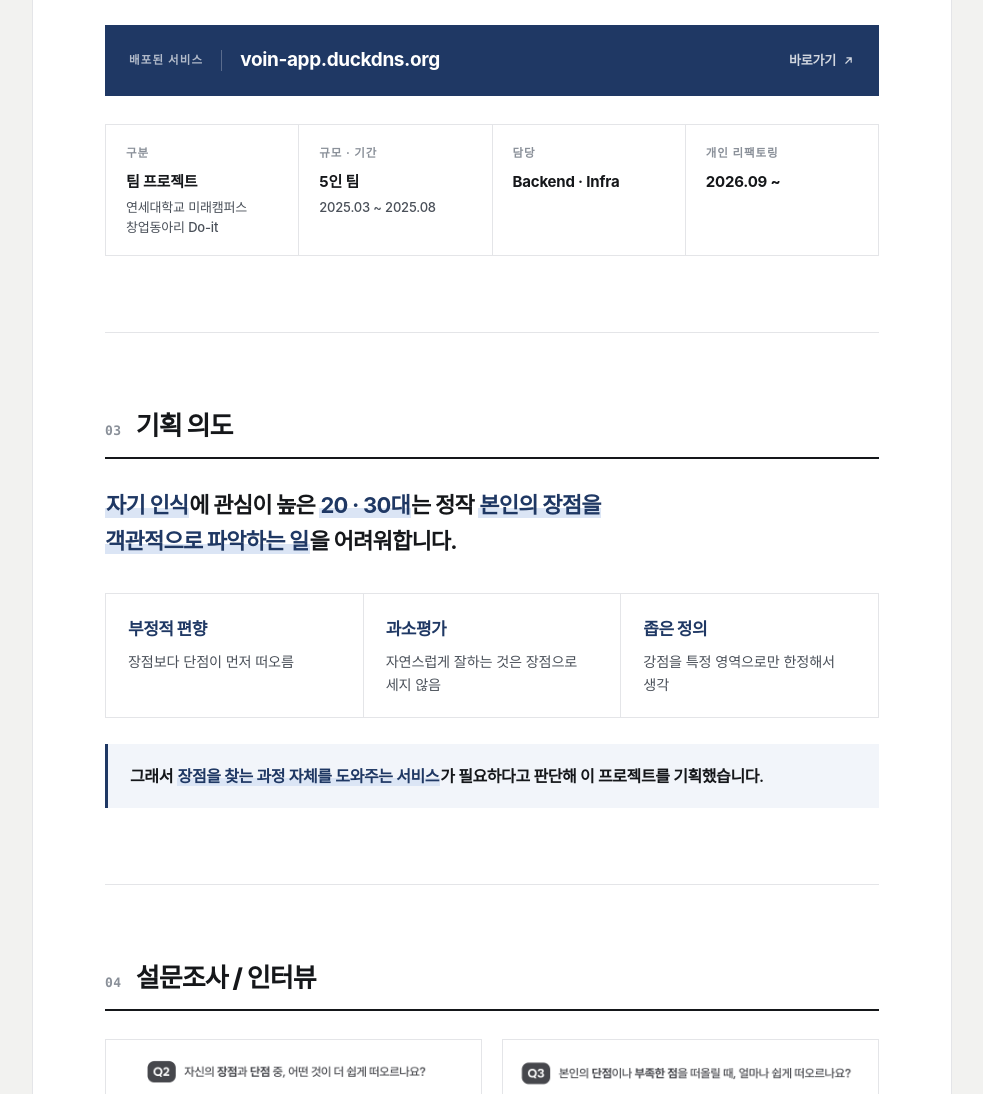
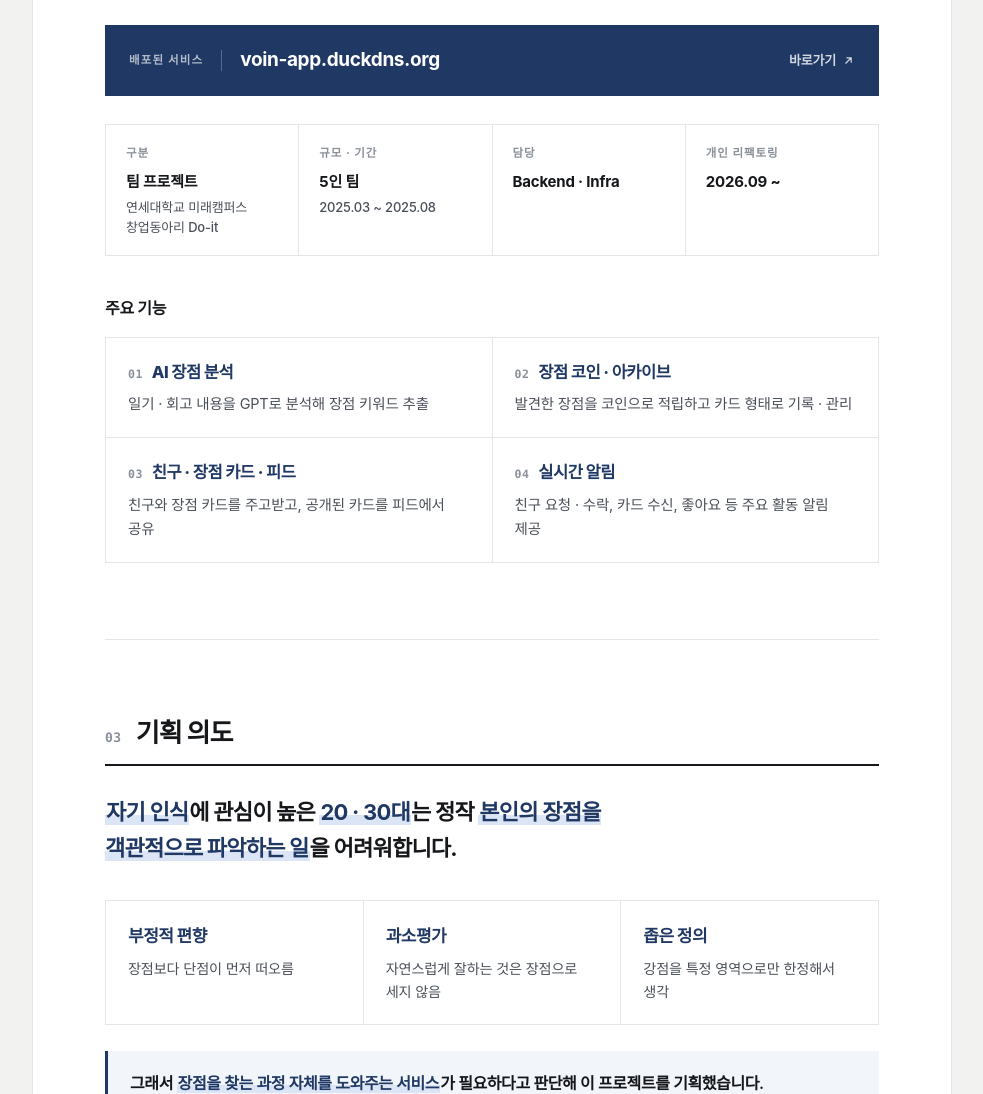
Before and after one commit to afterfrost999/afterfrost999.github.io, a plain HTML site: page index.html in a window 1280 px wide. Shown: the part 934-2028 px from the top of the page, without its empty margins (148-1131 px from the left). Drawn offline with Linux system fonts and the light colour scheme; a web font is replaced by a local one.

Commit message:
Voin Overview에 주요 기능 4가지 추가
AI 장점 분석 / 장점 코인·아카이브 / 친구·장점 카드·피드 / 실시간 알림

Co-Authored-By: Claude Opus 5 <noreply@anthropic.com>

```diff
--- a/css/style.css
+++ b/css/style.css
@@ -387,6 +387,40 @@ code {
   color: var(--ink-sub);
   line-height: 1.65;
 }
+
+/* ---------- 02. 주요 기능 ---------- */
+.features {
+  display: grid;
+  grid-template-columns: repeat(2, 1fr);
+  gap: 1px;
+  background: var(--line);
+  border: 1px solid var(--line);
+  counter-reset: feat;
+}
+.features li {
+  background: var(--paper);
+  padding: 20px 22px;
+  counter-increment: feat;
+}
+.features b {
+  display: flex;
+  align-items: baseline;
+  gap: 9px;
+  font-size: 16.5px;
+  font-weight: 800;
+  letter-spacing: -.03em;
+  color: var(--navy);
+  margin-bottom: 5px;
+}
+.features b::before {
+  content: "0" counter(feat);
+  font-family: var(--mono);
+  font-size: 11.5px;
+  font-weight: 600;
+  letter-spacing: .04em;
+  color: var(--ink-mute);
+}
+.features p { font-size: 14.5px; color: var(--ink-sub); line-height: 1.7; }
 
 /* ---------- 04. 기획 의도 ---------- */
 .intent {
@@ -817,6 +851,7 @@ html.anim .sheet.is-in [data-step] { opacity: 1; transform: none; }
   .shots { grid-template-columns: 1fr; }
   .evi { grid-template-columns: 1fr; }
   .reasons { grid-template-columns: 1fr; }
+  .features { grid-template-columns: 1fr; }
   .shift { grid-template-columns: 1fr; }
   .infra { grid-template-columns: 1fr; }
   .shift__arrow { height: 26px; }
@@ -851,6 +886,6 @@ html.anim .sheet.is-in [data-step] { opacity: 1; transform: none; }
   .doc { max-width: none; padding: 0; border: 0; min-height: 0; }
   .sheet { padding: 0 0 18pt; border-top: 0; break-inside: avoid; }
   .sheet + .sheet { break-before: page; padding-top: 0; }
-  .tsc, .retro li, .key, .stat, .evi__item, .reasons li, .claim, .shift, .infra, .shot { break-inside: avoid; }
+  .tsc, .retro li, .key, .stat, .evi__item, .reasons li, .claim, .shift, .infra, .shot, .features li { break-inside: avoid; }
   a { color: inherit; }
 }
--- a/index.html
+++ b/index.html
@@ -111,6 +111,26 @@
         <dd>2026.09 ~</dd>
       </div>
     </dl>
+
+    <h3 class="sub">주요 기능</h3>
+    <ol class="features">
+      <li>
+        <b>AI 장점 분석</b>
+        <p>일기 · 회고 내용을 GPT로 분석해 장점 키워드 추출</p>
+      </li>
+      <li>
+        <b>장점 코인 · 아카이브</b>
+        <p>발견한 장점을 코인으로 적립하고 카드 형태로 기록 · 관리</p>
+      </li>
+      <li>
+        <b>친구 · 장점 카드 · 피드</b>
+        <p>친구와 장점 카드를 주고받고, 공개된 카드를 피드에서 공유</p>
+      </li>
+      <li>
+        <b>실시간 알림</b>
+        <p>친구 요청 · 수락, 카드 수신, 좋아요 등 주요 활동 알림 제공</p>
+      </li>
+    </ol>
   </section>
 
   <!-- ============ 03. 기획 ============ -->
--- a/js/main.js
+++ b/js/main.js
@@ -16,7 +16,7 @@
   const STEP = [
     '.cover__top', '.cover__lead', '.cover__meta',
     '.lead', '.body', '.intent', '.reasons li', '.intent__end',
-    '.service', '.facts > div',
+    '.service', '.facts > div', '.features li',
     '.todo', '.sub', '.slot', '.shot',
     '.evi__item', '.stat', '.keys__lead', '.key',
     '.claim', '.shift', '.shift__quote', '.infra li',
```
